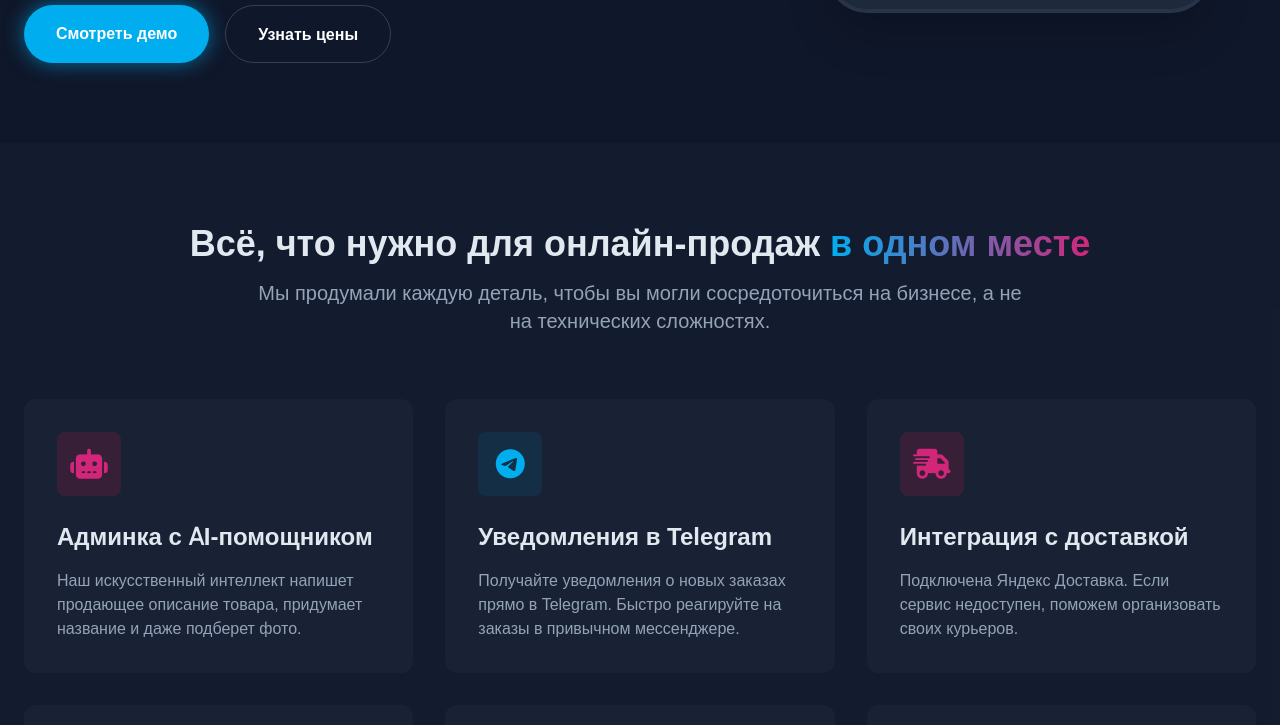
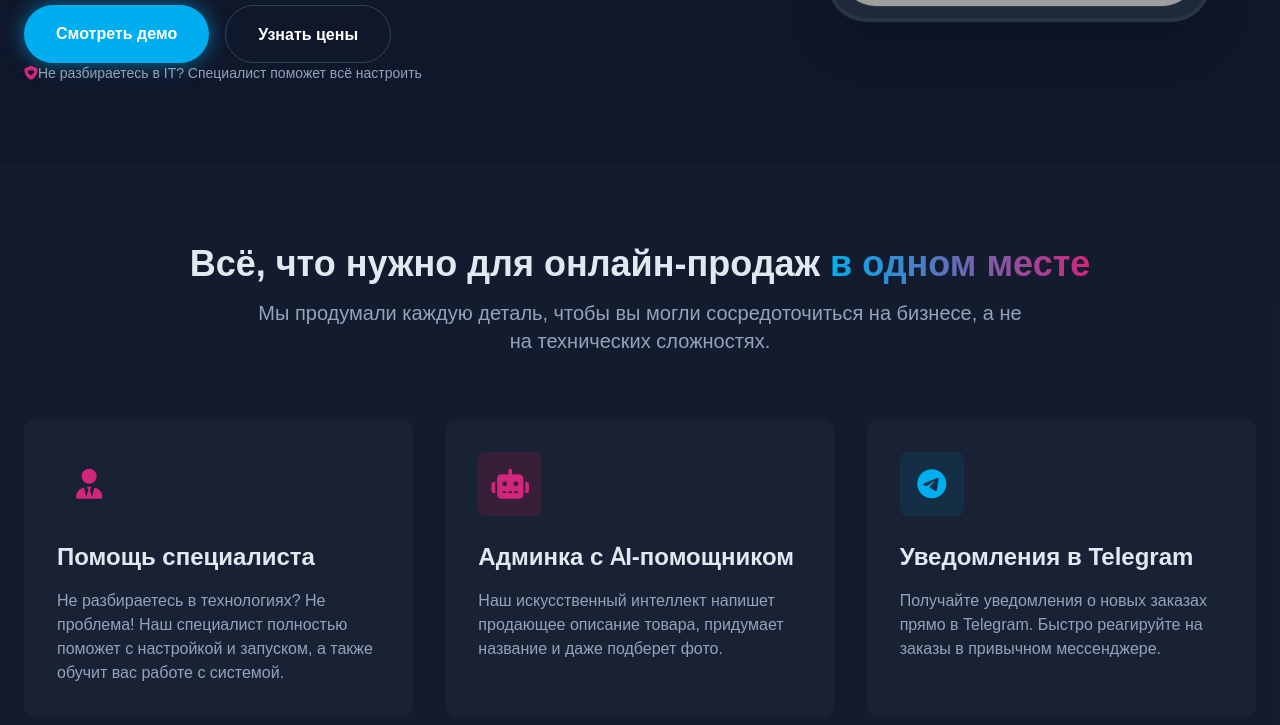
Before and after one commit to runas555/ikeber, a React app: page index.html in a window 1280 px wide. Shown: the part 455-1180 px from the top of the page. Built offline with nearby package versions, Linux system fonts and the light colour scheme; grey boxes are pictures that could not be loaded.

Commit message:
Add specialist assistance feature for non-technical users
- Include promotional text with shield-heart icon in hero section
- Add "Specialist Help" service card explaining full setup support
- Update registration step description to mention specialist guidance
- Add specialist assistance as a feature in the basic tariff plan

```diff
--- a/index.html
+++ b/index.html
@@ -262,6 +262,9 @@
                             Узнать цены
                         </a>
                     </div>
+                    <p class="mt-6 text-sm text-slate-400 flex items-center justify-center md:justify-start gap-2">
+                        <i class="fas fa-shield-heart text-pink-400"></i> Не разбираетесь в IT? Специалист поможет всё настроить
+                    </p>
                 </div>
 
                 <div class="hidden md:flex md:w-2/5 justify-center">
@@ -301,6 +304,13 @@
                 </div>
 
                 <div class="grid grid-cols-1 md:grid-cols-2 lg:grid-cols-3 gap-8">
+                    <div class="bg-slate-800/50 rounded-xl p-8 card-hover border border-pink-500/30 shadow-[0_0_15px_rgba(236,72,153,0.1)]">
+                        <div class="w-16 h-16 bg-gradient-to-br from-pink-500/20 to-purple-500/20 rounded-lg flex items-center justify-center mb-6">
+                            <i class="fas fa-user-tie text-3xl text-pink-400"></i>
+                        </div>
+                        <h3 class="text-2xl font-bold mb-4">Помощь специалиста</h3>
+                        <p class="text-slate-400">Не разбираетесь в технологиях? Не проблема! Наш специалист полностью поможет с настройкой и запуском, а также обучит вас работе с системой.</p>
+                    </div>
                     <div class="bg-slate-800/50 rounded-xl p-8 card-hover">
                         <div class="w-16 h-16 bg-pink-900/30 rounded-lg flex items-center justify-center mb-6">
                             <i class="fas fa-robot text-3xl text-pink-400"></i>
@@ -397,7 +407,7 @@
                         <div class="absolute top-4 left-4 text-2xl font-bold text-cyan-400">01</div>
                         <i class="fas fa-user-plus text-4xl text-slate-300 mb-4"></i>
                         <h3 class="text-xl font-bold mb-3">Регистрация</h3>
-                        <p class="text-slate-400 text-sm">Вы оставляете заявку, мы создаем для вас сайт и админ-панель. Это занимает пару часов.</p>
+                        <p class="text-slate-400 text-sm">Вы оставляете заявку. Если вы далеки от технологий — наш специалист поможет вам пройти все этапы за пару часов.</p>
                     </div>
                     <div class="relative bg-slate-800/60 rounded-xl p-6 pt-14 text-center card-hover border border-transparent hover:border-pink-500/50">
                         <div class="absolute top-4 left-4 text-2xl font-bold text-pink-400">02</div>
@@ -519,6 +529,7 @@
                             <li class="flex items-start"><i class="fas fa-check text-green-400 mr-3 mt-1"></i><span>Заказы в Telegram-бот</span></li>
                             <li class="flex items-start"><i class="fas fa-check text-green-400 mr-3 mt-1"></i><span>Базовая SEO-оптимизация</span></li>
                             <li class="flex items-start"><i class="fas fa-check text-green-400 mr-3 mt-1"></i><span>Управление через Google Таблицы</span></li>
+                            <li class="flex items-start"><i class="fas fa-user-tie text-pink-400 mr-3 mt-1"></i><span><strong>Помощь специалиста в настройке</strong></span></li>
                         </ul>
                         <a href="#" class="open-tariff-form mt-auto w-full border border-slate-700 hover:border-pink-500 text-white px-6 py-3 rounded-full font-bold transition duration-300 text-center" data-tariff="Начальный">Начать бесплатно</a>
                     </div>
```
